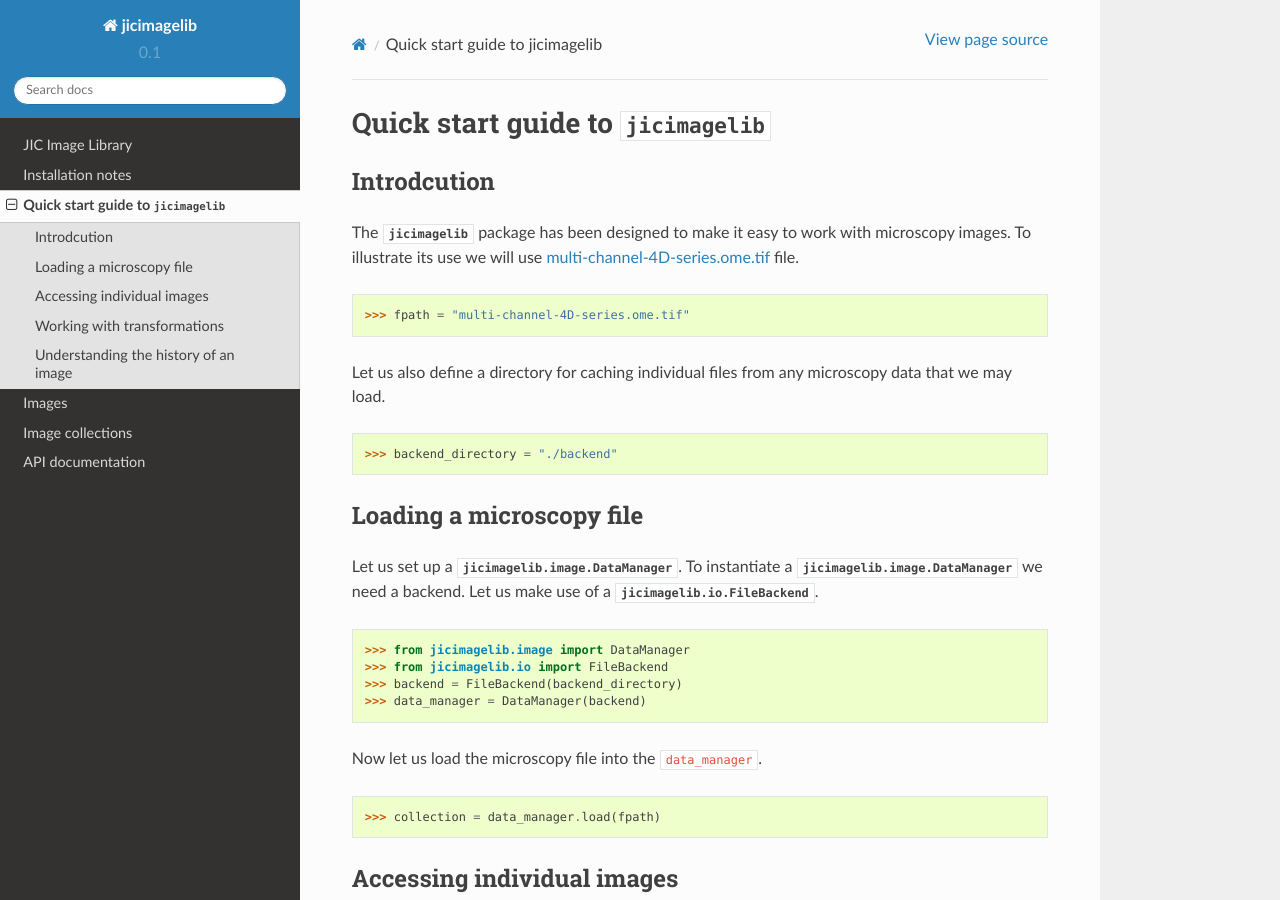
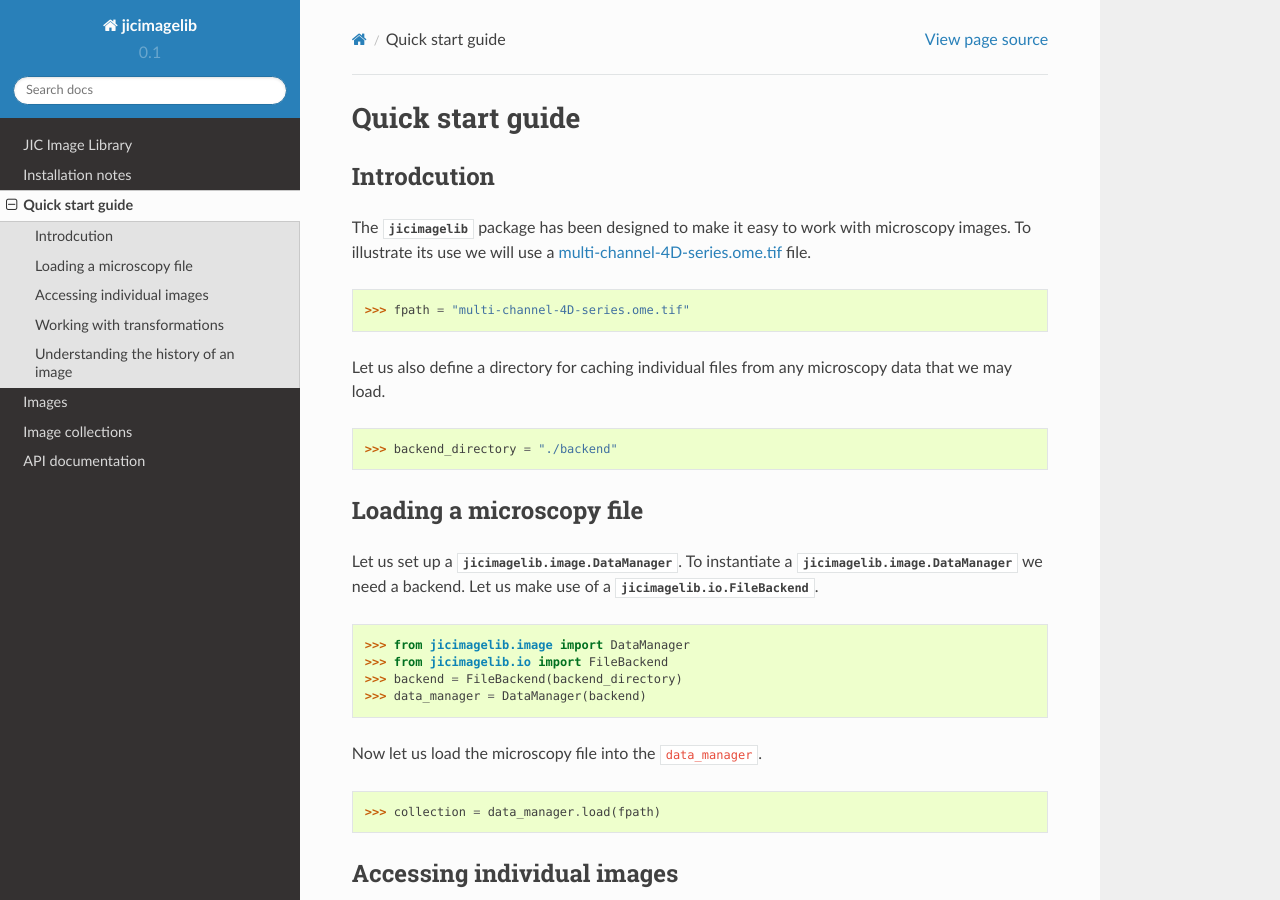
Before and after one commit to JIC-CSB/jicbioimage.core, a Sphinx documentation site: the page built from docs/source/quickstart.rst, in a window 1280 px wide and 900 px high. Built offline with Sphinx 7.4.7 and the Read the Docs theme 2.0.0, drawn with Linux system fonts in a browser that asks for light colours.

Commit message:
Minor tweaks to quickguide.

```diff
--- a/docs/source/quickstart.rst
+++ b/docs/source/quickstart.rst
@@ -1,12 +1,12 @@
-Quick start guide to :mod:`jicimagelib`
-=======================================
+Quick start guide
+=================
 
 
 Introdcution
 ------------
 
 The :mod:`jicimagelib` package has been designed to make it easy to work with
-microscopy images. To illustrate its use we will use
+microscopy images. To illustrate its use we will use a
 `multi-channel-4D-series.ome.tif
 <http://www.openmicroscopy.org/Schemas/Samples/2015-01/bioformats-artificial/multi-channel-4D-series.ome.tif.zip>`_
 file.
```
